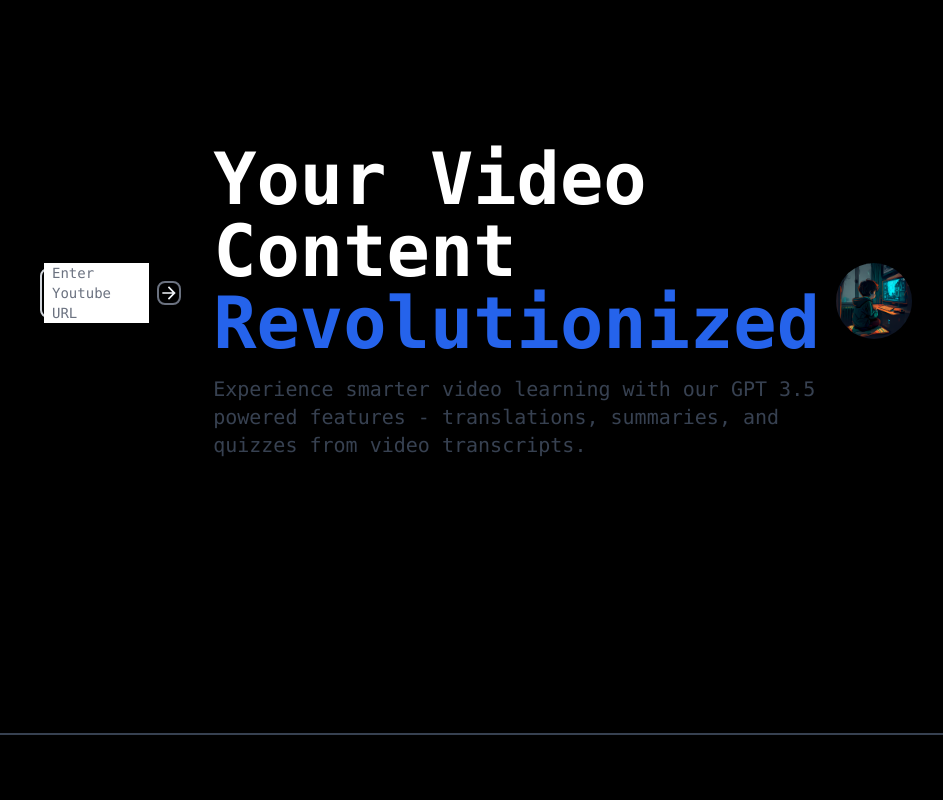
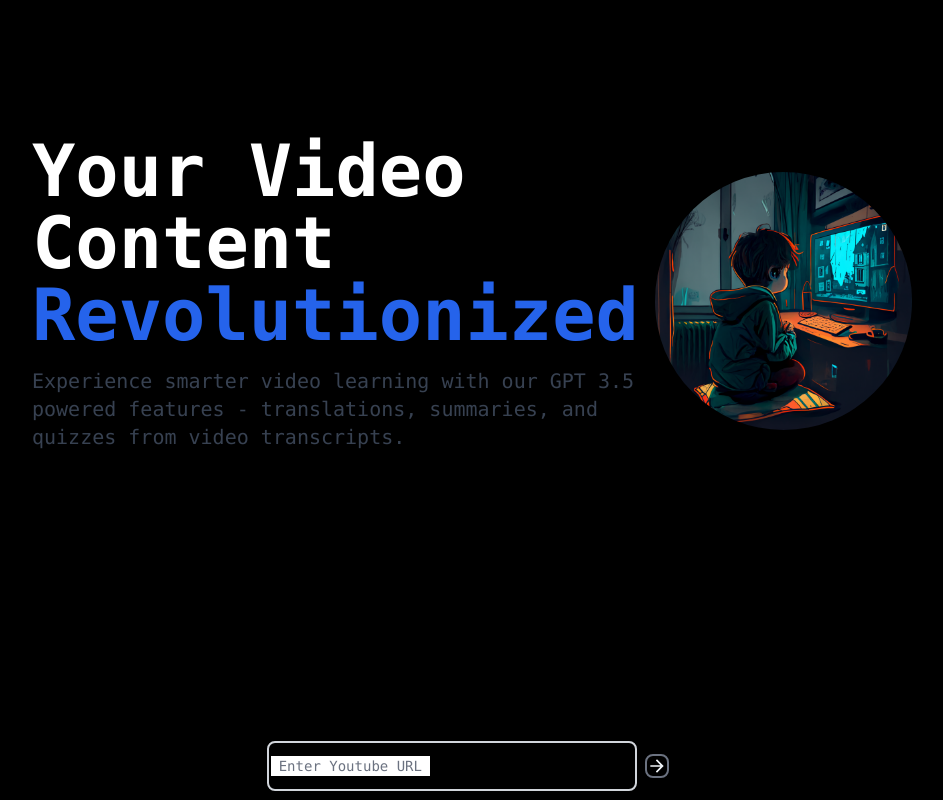
Before and after one commit to jchen396/ScriptOwl, a Next.js app in the folder client/: page / in a window 1280 px wide. Shown: the part 200-1000 px from the top of the page, without its empty margins (168-1111 px from the left). Built offline with nearby package versions, Linux system fonts and the light colour scheme; no server answers.

Commit message:
Add loading transcript to display on home page

```diff
--- a/client/src/components/Home/HeroSection.tsx
+++ b/client/src/components/Home/HeroSection.tsx
@@ -1,11 +1,11 @@
 import Image from "next/image";
 import React from "react";
-import URLInput from "./URLInput";
 
-const HeroSection = () => {
+type Props = {};
+
+const HeroSection: React.FunctionComponent<Props> = () => {
 	return (
 		<div className="h-screen w-full sm:w-3/4 p-10 flex flex-col-reverse xl:flex-row items-center justify-between space-y-4 md:space-x-4 ">
-			<URLInput />
 			<div className="basis-1/2 flex flex-col items-start justify-start space-y-4 ">
 				<h2 className="text-4xl md:text-7xl font-bold ">
 					Your Video Content{" "}
--- a/client/src/components/Home/URLInput.tsx
+++ b/client/src/components/Home/URLInput.tsx
@@ -1,23 +1,38 @@
 import ArrowForwardIcon from "@mui/icons-material/ArrowForward";
+import axios from "axios";
 import React, { useState } from "react";
 
-type Props = {};
+type Props = {
+	setYoutubeTranscript: React.Dispatch<React.SetStateAction<string>>;
+	setIsLoading: React.Dispatch<React.SetStateAction<boolean>>;
+};
 
-const URLInput = (props: Props) => {
+const URLInput: React.FunctionComponent<Props> = ({
+	setYoutubeTranscript,
+	setIsLoading,
+}) => {
 	const [youtubeURL, setYoutubeURL] = useState<string>("");
-	const submitYoutubeURL = (e: any) => {
+	const submitYoutubeURL = async (e: any) => {
 		e.preventDefault();
-		console.log(youtubeURL);
+		setIsLoading(true);
+		const res = await axios.post(
+			`${process.env.NEXT_PUBLIC_SERVER_DOMAIN}youtube`,
+			{
+				youtubeURL,
+			}
+		);
+		setYoutubeTranscript(res.data.result);
+		setIsLoading(false);
 	};
 	return (
 		<form
 			action="submit"
-			className="flex flex-row justify-center items-center text-slate-100 p-2 w-full"
+			className="flex flex-row justify-center items-center text-slate-100 p-2 lg:w-1/3 md:2/3 w-3/4"
 			onSubmit={(e) => submitYoutubeURL(e)}
 		>
 			<div className="relative flex-1">
 				<input
-					type="url"
+					type="text"
 					id="url"
 					className="block px-2.5 pb-2.5 pt-4 w-full text-sm text-gray-900 bg-transparent rounded-lg border-2 border-gray-300 appearance-none dark:text-white dark:border-gray-600 dark:focus:border-blue-500 focus:outline-none focus:ring-0 focus:border-blue-600 peer"
 					placeholder=""
--- a/client/src/pages/index.tsx
+++ b/client/src/pages/index.tsx
@@ -1,13 +1,16 @@
-import React from "react";
+import React, { useState } from "react";
 import HeroSection from "@/components/Home/HeroSection";
 import Info from "@/components/Home/Info";
 import { useRouter } from "next/router";
 import { useSelector } from "react-redux";
 import Head from "next/head";
+import URLInput from "@/components/Home/URLInput";
 
 interface Props {}
 
 const Home: React.FunctionComponent<Props> = ({}) => {
+	const [youtubeTranscript, setYoutubeTranscript] = useState<string>("");
+	const [isLoading, setIsLoading] = useState<boolean>(false);
 	return (
 		<div className="flex flex-wrap items-center justify-center text-white space-y-10 font-mono ">
 			<Head>
@@ -36,6 +39,28 @@ const Home: React.FunctionComponent<Props> = ({}) => {
 				<link rel="icon" href="/img/ScriptOwl_logo_transparent.png" />
 			</Head>
 			<HeroSection />
+			{isLoading ? (
+				<div className="w-full flex flex-row justify-center items-center space-x-4">
+					<div role="status">
+						<div
+							className="inline-block h-4 w-4 animate-spin rounded-full border-4 border-solid border-current border-r-transparent align-[-0.125em] text-neutral-100 motion-reduce:animate-[spin_1.5s_linear_infinite]"
+							role="status"
+						>
+							<span className="!absolute !-m-px !h-px !w-px !overflow-hidden !whitespace-nowrap !border-0 !p-0 ![clip:rect(0,0,0,0)]">
+								Loading...
+							</span>
+						</div>
+						<span className="sr-only">Loading...</span>
+					</div>
+				</div>
+			) : youtubeTranscript ? (
+				youtubeTranscript
+			) : (
+				<URLInput
+					setYoutubeTranscript={setYoutubeTranscript}
+					setIsLoading={setIsLoading}
+				/>
+			)}
 			<hr className="border border-gray-700 w-3/4 " />
 			<Info />
 		</div>
```
Also changed, not shown: 2 other files (tests, documents, lock files or other folders).
